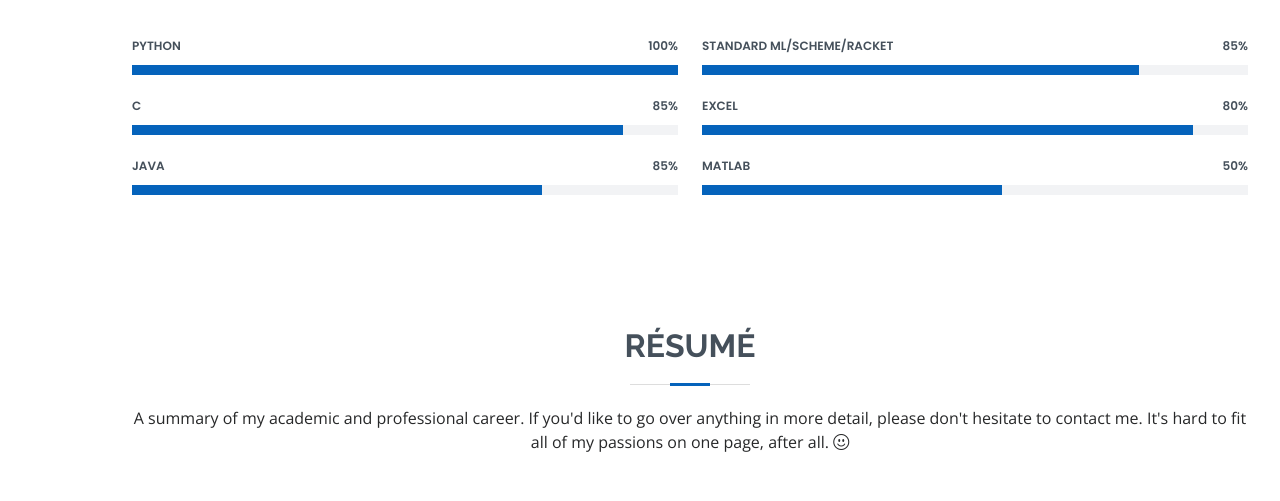
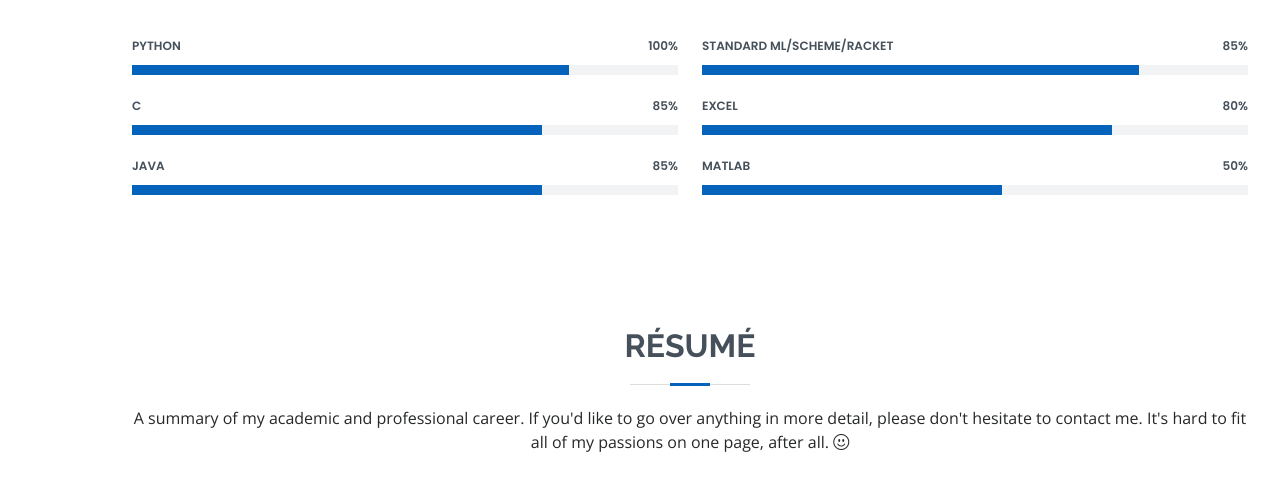
Before and after one commit to jonathantcliu/jonathantcliu.github.io, a plain HTML site: page index.html in a window 1280 px wide. Shown: the part 1798-2299 px from the top of the page. Drawn offline with nearby package versions, Linux system fonts and the light colour scheme.

Commit message:
Update index.html

```diff
--- a/index.html
+++ b/index.html
@@ -160,14 +160,14 @@
             <div class="progress">
               <span class="skill">Python <i class="val">100%</i></span>
               <div class="progress-bar-wrap">
-                <div class="progress-bar" role="progressbar" aria-valuenow="100" aria-valuemin="0" aria-valuemax="100"></div>
+                <div class="progress-bar" role="progressbar" aria-valuenow="80" aria-valuemin="0" aria-valuemax="100"></div>
               </div>
             </div>
 
             <div class="progress">
               <span class="skill">C <i class="val">85%</i></span>
               <div class="progress-bar-wrap">
-                <div class="progress-bar" role="progressbar" aria-valuenow="90" aria-valuemin="0" aria-valuemax="100"></div>
+                <div class="progress-bar" role="progressbar" aria-valuenow="75" aria-valuemin="0" aria-valuemax="100"></div>
               </div>
             </div>
 
@@ -192,7 +192,7 @@
             <div class="progress">
               <span class="skill">Excel <i class="val">80%</i></span>
               <div class="progress-bar-wrap">
-                <div class="progress-bar" role="progressbar" aria-valuenow="90" aria-valuemin="0" aria-valuemax="100"></div>
+                <div class="progress-bar" role="progressbar" aria-valuenow="75" aria-valuemin="0" aria-valuemax="100"></div>
               </div>
             </div>
 
```
